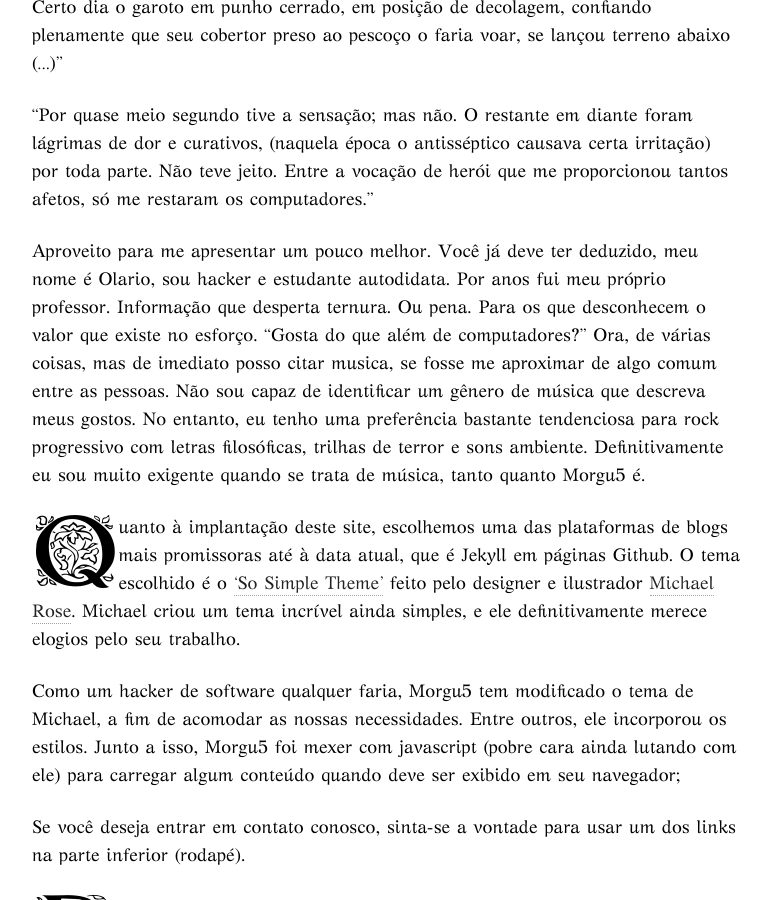
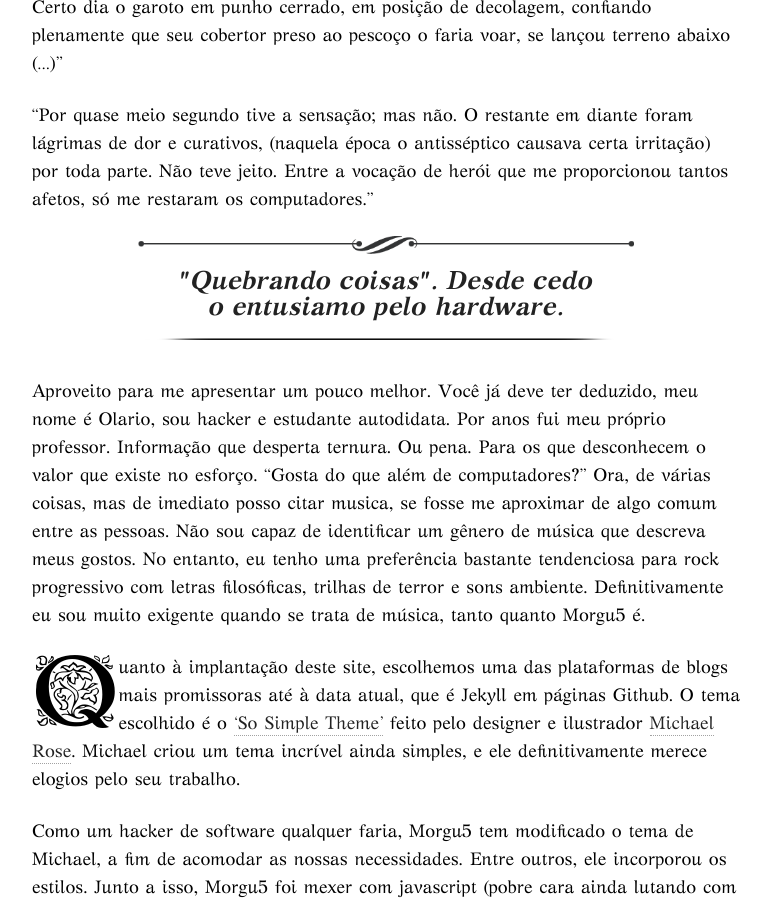
Before and after one commit to Agt-Morgu5/agt-morgu5.github.io, a Jekyll site: the page built from about/index.md, in a window 1280 px wide and 900 px high, scrolled down 1339 px. Shown: the whole window, without its empty margins (254-1025 px from the left). Built offline with Jekyll 4.4.1, drawn with Linux system fonts in a browser that asks for light colours; nearby versions of some CDN libraries.

Commit message:
midquote

```diff
--- a/about/index.md
+++ b/about/index.md
@@ -18,6 +18,8 @@ Os temas "noir" são viagens e fantasias vividas por ele. Morgu5 é uma espécie
 Certo dia o garoto em punho cerrado, em posição de decolagem, confiando plenamente que seu cobertor preso ao pescoço o faria voar, se lançou terreno abaixo (...)"
 
 "Por quase meio segundo tive a sensação; mas não. O restante em diante foram lágrimas de dor e curativos, (naquela época o antisséptico causava certa irritação) por toda parte. Não teve jeito. Entre a vocação de herói que me proporcionou tantos afetos, só me restaram os computadores."
+
+<div class="central-quote">"Quebrando coisas". Desde cedo o entusiamo pelo hardware.</div>
 
 Aproveito para me apresentar um pouco melhor. Você já deve ter deduzido, meu nome é Olario, sou hacker e estudante autodidata. Por anos fui meu próprio professor.  Informação que desperta ternura. Ou pena. Para os que desconhecem o valor que existe no esforço. "Gosta do que além de computadores?" Ora, de várias coisas, mas de imediato posso citar musica, se fosse me aproximar de algo comum entre as pessoas. Não sou capaz de identificar um gênero de música que descreva meus gostos. No entanto, eu tenho uma preferência bastante tendenciosa para rock progressivo com letras filosóficas, trilhas de terror e sons ambiente. Definitivamente eu sou muito exigente quando se trata de música, tanto quanto Morgu5 é.
 
```
